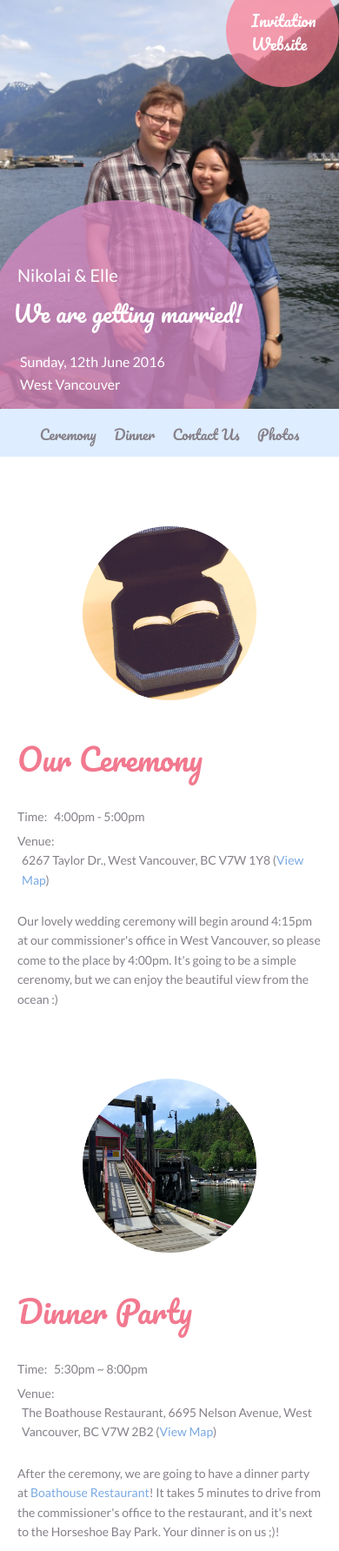
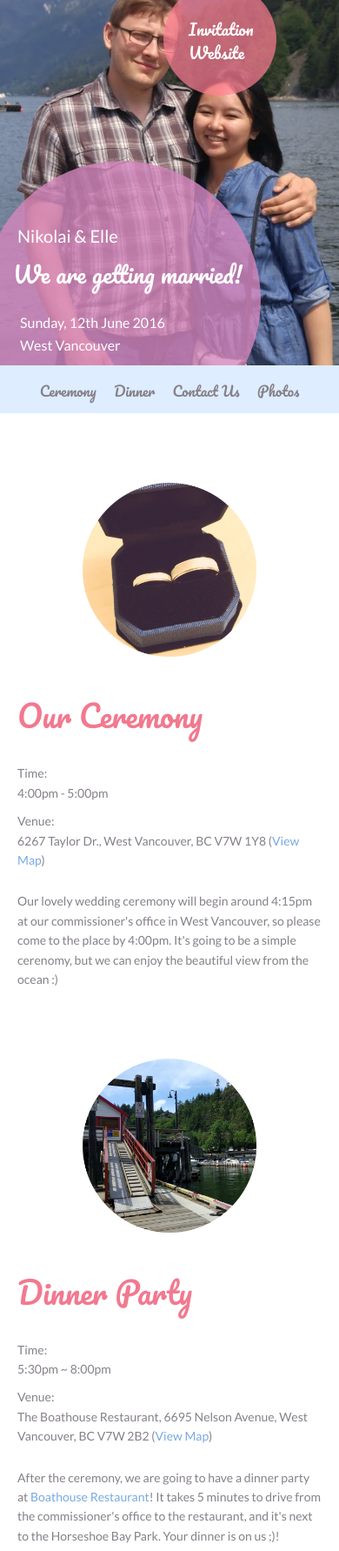
Before and after one commit to lennakz/Wedding, a PHP site: page / in a window 390 px wide. Shown: the top 1783 px of the page at 87% size. Run offline with PHP 8.4, Linux system fonts and the light colour scheme; some libraries are stand-ins or nearby versions.

Commit message:
jQuery fixed

```diff
--- a/home.html
+++ b/home.html
@@ -121,7 +121,7 @@
   <footer>
     <div class="footer">
       <div class="container">
-        <p>Designed by the <a href="https://github.com/ellekasai" target="_blank">bride</a>, coding by the <a href="https://github.com/lennakz" target="_blank">groom</a>&#x2661;</p>
+        <p>Design by the <a href="https://github.com/ellekasai" target="_blank">bride</a>, coding by the <a href="https://github.com/lennakz" target="_blank">groom</a>&#x2661;</p>
       </div>
     </div>
   </footer>
--- a/javascript/animations.js
+++ b/javascript/animations.js
@@ -1,18 +1,22 @@
+$(document).ready(function(){
+
   /*===== Fixed Top Part after Scrolling*/
+
+  var scrolledNumber = $("header").css("height").replace(/[^-\d\.]/g, '');
 
   $(window).scroll(function() {
 
-  if ($(this).scrollTop() > 400) {
+    if ($(this).scrollTop() > scrolledNumber) {
       $(".navbar").addClass("navbar-fixed");
+      $("main").addClass("main-fixed");
     } else {
       $(".navbar").removeClass("navbar-fixed");
+      $("main").removeClass("main-fixed");
     }
 
   });
 
   /*===== Navigation Scrolling Function =====*/
-
-$(document).ready(function(){
 
 	$(window).scroll(function(){
 		if ($(this).scrollTop() > 200) {
--- a/stylesheets/wedding_styles.css
+++ b/stylesheets/wedding_styles.css
@@ -50,7 +54,7 @@ dl {
 }
 
 dl + dl {
-  margin-top: 5px;
+  margin-top: 10px;
 }
 
 dt, dd {
@@ -139,7 +143,7 @@ a:hover {
 .header-messages-main {
   width: 500px;
   height: 500px;
-  margin-top: -140px;
+  top: -140px;
   background-color: rgba(213, 136, 190, 0.8);
 }
 
@@ -503,7 +508,7 @@ a:hover {
     font-size: 14px;
   }
   header {
-    height: 470px;
+    height: 420px;
   }
   main {
     position: relative;
@@ -522,8 +527,9 @@ a:hover {
     font-size: 35px;
   }
   dd {
+    display: block;
     max-width: 450px;
-    margin-left: 5px;
+    margin-left: 0;
   }
   p {margin: 0;}
 
@@ -549,20 +555,16 @@ a:hover {
   /*===== Header =====*/
 
   .header-messages {
-    height: 470px;
-    background: url("/images/header-background.jpg") no-repeat 56% 0;
-    background-size: cover;
-  }
-  .header-messages .container{
-    height: 470px;
+    height: 420px;
+    background: url("/images/header-background.jpg") no-repeat 56% 54%;
+    background-size: 340%;
   }
   .header-messages-main {
-    position: absolute;
-    bottom: -80px;
-    left: -20px;
+    bottom: -185px;
+    left: -40px;
     width: 320px;
     height: 320px;
-    margin-top: 0;
+    top: auto;
   }
   .header-messages-main-text {
     top: 70px;
```
Also changed, not shown: other parts of stylesheets/wedding_styles.css (+24 -20 lines). Lines whose indentation alone changed are shown as unchanged.
